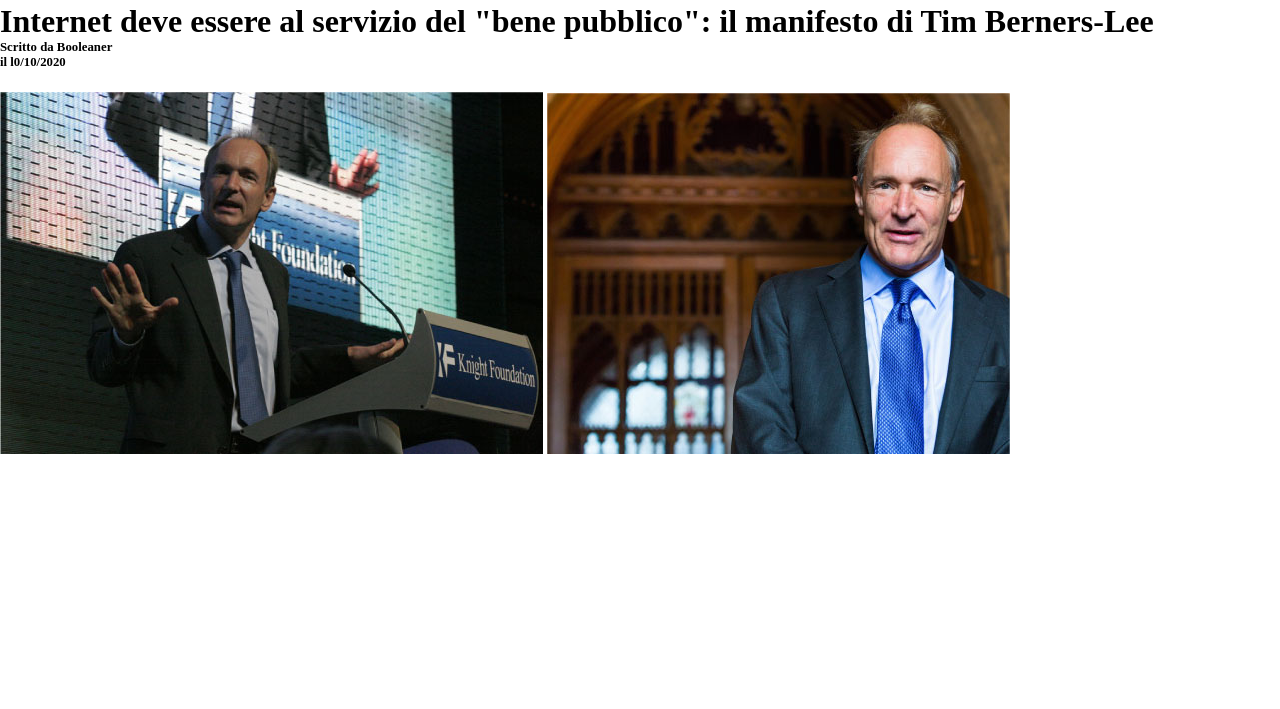
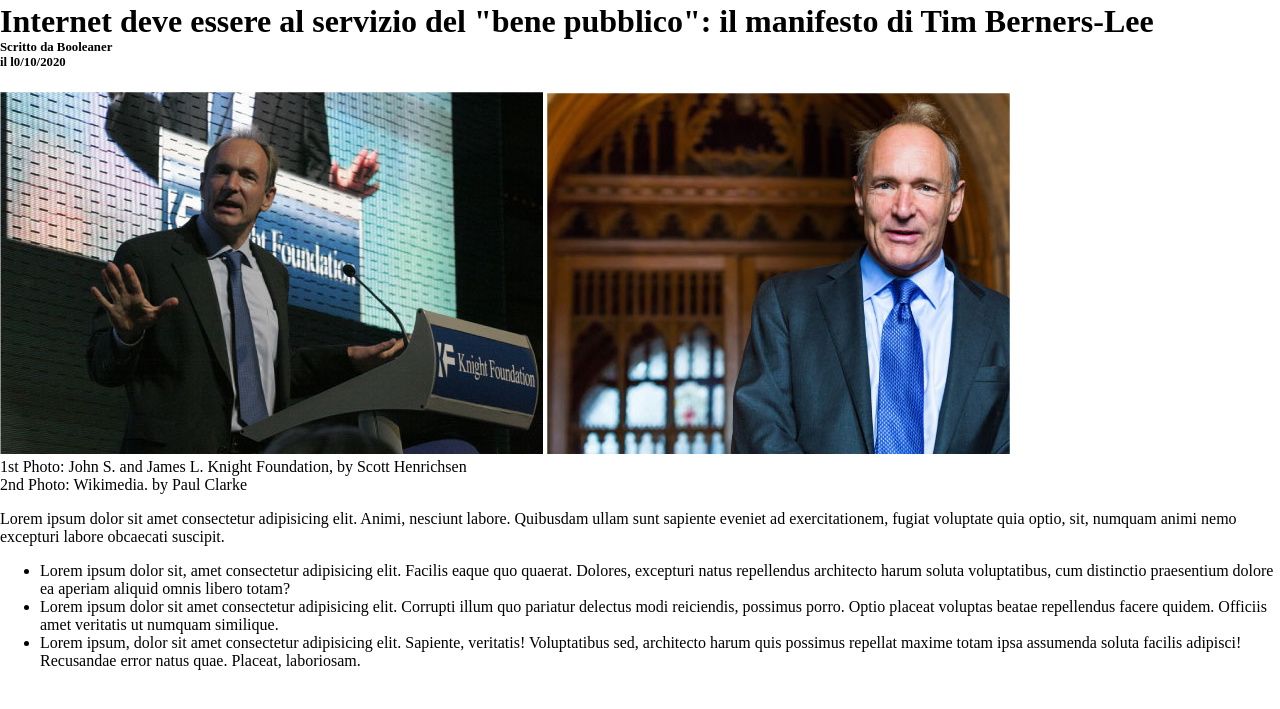
Before and after one commit to Chris-dagostino/html-css-booleaner, a plain HTML site: page index.html in a window 1280 px wide. Shown: the part 73-782 px from the top of the page. Drawn offline with Linux system fonts and the light colour scheme.

Commit message:
ul lorem

```diff
--- a/index.html
+++ b/index.html
@@ -34,7 +34,29 @@
         <img src="img/tim-2.jpg" alt="tim Berners-Lee">
         <!--fine prima sezione-->
 
+        <!--descrizione immagini-->
+        <div>
 
+                1st Photo: John S. and James L. Knight Foundation, by Scott Henrichsen <br>
+                2nd Photo: Wikimedia. by Paul Clarke
+
+            <p>
+                Lorem ipsum dolor sit amet consectetur adipisicing elit. Animi, nesciunt labore. Quibusdam ullam sunt sapiente eveniet ad exercitationem, fugiat voluptate quia optio, sit, numquam animi nemo excepturi labore obcaecati suscipit.
+            </p>
+
+            <ul>
+                <li>
+                   Lorem ipsum dolor sit, amet consectetur adipisicing elit. Facilis eaque quo quaerat. Dolores, excepturi natus repellendus architecto harum soluta voluptatibus, cum distinctio praesentium dolore ea aperiam aliquid omnis libero totam?
+                </li>
+                <li>
+                    Lorem ipsum dolor sit amet consectetur adipisicing elit. Corrupti illum quo pariatur delectus modi reiciendis, possimus porro. Optio placeat voluptas beatae repellendus facere quidem. Officiis amet veritatis ut numquam similique.
+                </li>
+                <li>
+                    Lorem ipsum, dolor sit amet consectetur adipisicing elit. Sapiente, veritatis! Voluptatibus sed, architecto harum quis possimus repellat maxime totam ipsa assumenda soluta facilis adipisci! Recusandae error natus quae. Placeat, laboriosam.
+                </li>
+            </ul>
+        </div>
+        <!--fine descrizioni immagini-->
     </main>
 
 </body>
```
